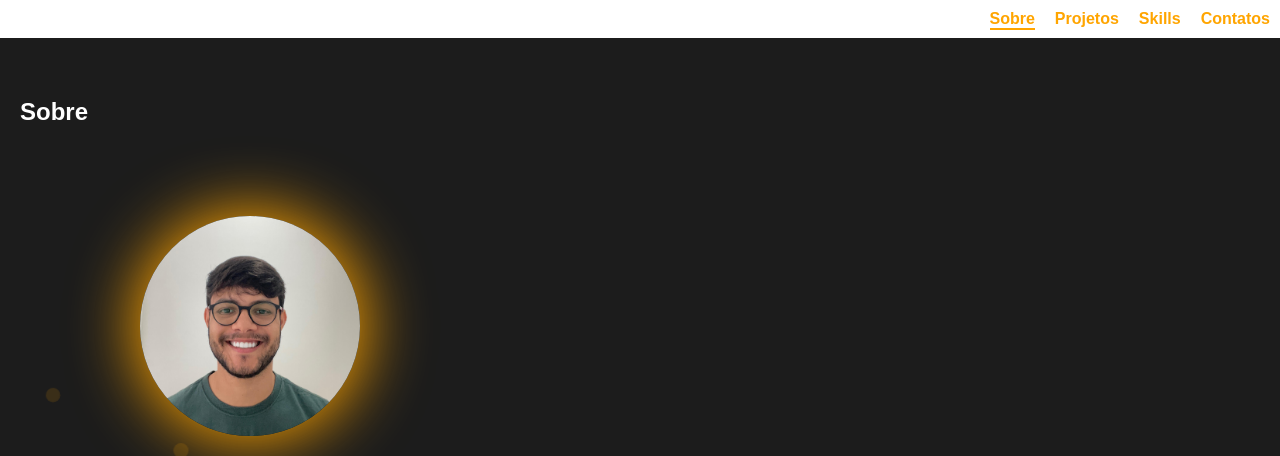
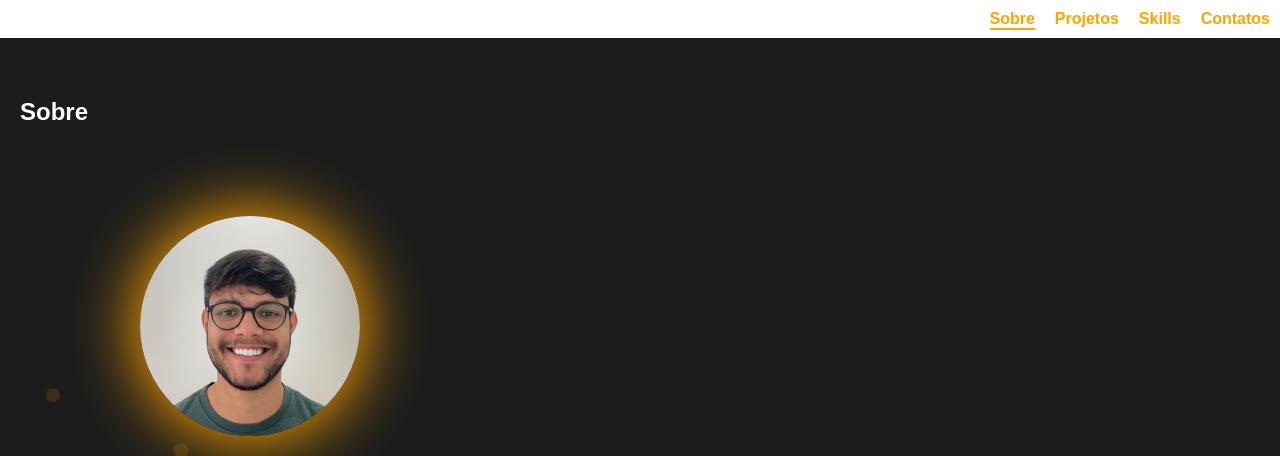
Before and after one commit to emersonolvs/profile, a plain HTML site: page index.html in a window 1280 px wide. Shown: the top 456 px of the page. Drawn offline with Linux system fonts and the light colour scheme.

Commit message:
atualizacao foto

```diff
--- a/index.html
+++ b/index.html
@@ -25,7 +25,7 @@
     <h2>Sobre</h2>
     <div class="sobre-container">
       <div class="foto-lateral">
-        <img src="assets/foto.jpg" alt="Foto de perfil" class="perfil">
+        <img src="assets/foto.png" alt="Foto de perfil" class="perfil">
       </div>
 
       <div class="texto-sobre">
```
Also changed, not shown: assets/foto.jpg (deleted), assets/foto.png (added).
